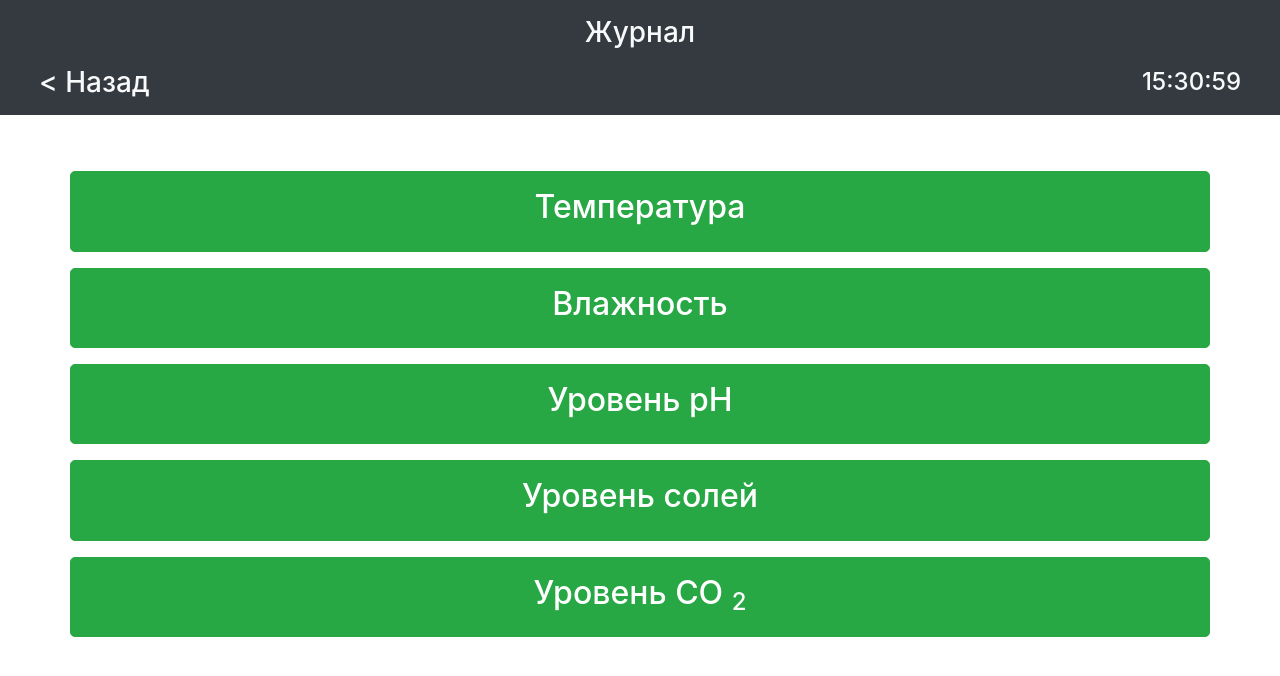
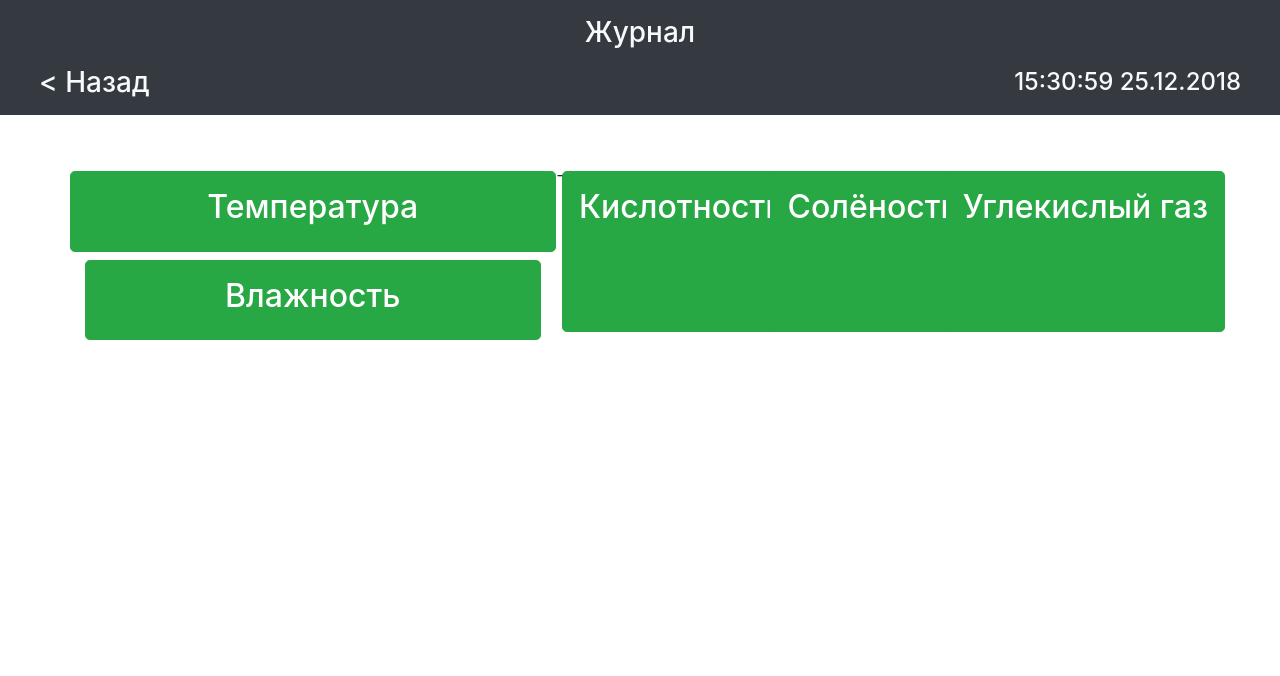
Before and after one commit to amperka/GrowBox, a Flask app: page /charts in a window 1280 px wide. Shown: the top 676 px of the page. Run offline with Flask 2, Linux system fonts and the light colour scheme; some libraries are stand-ins or nearby versions.

Commit message:
Add date to time.js and base.html. Change tab names in index.html, charts.html, measurements.html.

```diff
--- a/static/js/time.js
+++ b/static/js/time.js
@@ -3,6 +3,9 @@
 		var hours = time.getHours();
 		var minutes = time.getMinutes();
 		var seconds = time.getSeconds();
+		var day = time.getDate();
+		var month = time.getMonth() + 1;
+		var year = time.getFullYear();
 
 		if (hours < 10) {
 			hours = '0' + hours;
@@ -16,7 +19,15 @@
 			seconds = '0' + seconds;
 		}
 
-		return [hours, minutes, seconds].join(':');
+		if (day < 10) {
+			day = '0' + day;
+		}
+
+		if (month < 10) {
+			month = '0' + month;
+		}
+
+		return [hours, minutes, seconds].join(':') + ' ' + [day, month, year].join('.');
     }
 
     function tickTimer() {
--- a/templates/base.html
+++ b/templates/base.html
@@ -34,7 +34,7 @@
                     </div>
                     <div class="col d-flex align-items-center justify-content-end">
                         <!-- Timer -->
-                        <p class="h4 text-light text-right p-2 m-0" id="clock">00:00:00</p>
+                        <p class="h4 text-light text-right p-2 m-0" id="clock"></p>
                     </div>
                 </div>
             </div>
--- a/templates/charts/charts.html
+++ b/templates/charts/charts.html
@@ -10,33 +10,33 @@
                 </a>
 
             </div>
-
+<!--
             <div class="row py-2">
                 <!-- Влажность -->
                 <a class="btn btn-success btn-lg btn-block p-3" href="/charts/humidity" role="button">
                     <p class="h2">Влажность</p>
                 </a>
             </div>
-
+-->
 
             <div class="row py-2">
                 <!-- Уровень pH -->
                 <a class="btn btn-success btn-lg btn-block p-3" href="/charts/acidity" role="button">
-                    <p class="h2">Уровень pH</p>
+                    <p class="h2">Кислотность</p>
                 </a>
             </div>
 
             <div class="row py-2">
                 <!-- Уровень солей -->
                 <a class="btn btn-success btn-lg btn-block p-3" href="/charts/saline" role="button">
-                    <p class="h2">Уровень солей</p>
+                    <p class="h2">Солёность</p>
                 </a>
             </div>
 
             <div class="row py-2">
                 <!-- Уровень CO <sub>2</sub> -->
                 <a class="btn btn-success btn-lg btn-block p-3" href="/charts/carbon" role="button">
-                    <p class="h2">Уровень CO <sub>2</sub></p>
+                    <p class="h2">Углекислый газ</p>
                 </a>
             </div>
         </div>
--- a/templates/index.html
+++ b/templates/index.html
@@ -37,7 +37,7 @@
             <div class="row py-2">
                 <!-- Настройки сети -->
                 <a class="btn btn-success btn-lg btn-block p-3" href="/login" role="button">
-                    <p class="h2">Настройки сети</p>
+                    <p class="h2">Настройки</p>
                 </a>
             </div>
 
--- a/templates/measurements/measurements.html
+++ b/templates/measurements/measurements.html
@@ -14,21 +14,21 @@
             <div class="row py-2">
                 <!-- Уровень pH -->
                 <a class="btn btn-success btn-lg btn-block p-3" href="/measurements/ph" role="button">
-                    <p class="h2">Уровень pH</p>
+                    <p class="h2">Кислотность</p>
                 </a>
             </div>
 
             <div class="row py-2">
                 <!-- Уровень солей -->
                 <a class="btn btn-success btn-lg btn-block p-3" href="/measurements/tds" role="button">
-                    <p class="h2">Уровень солей</p>
+                    <p class="h2">Солёность</p>
                 </a>
             </div>
 
             <div class="row py-2">
                 <!-- Влажность -->
                 <a class="btn btn-success btn-lg btn-block p-3" href="/measurements/co2" role="button">
-                    <p class="h2">Уровень CO <sub>2</sub></p>
+                    <p class="h2">Углекислый газ</p>
                 </a>
             </div>
 
```
